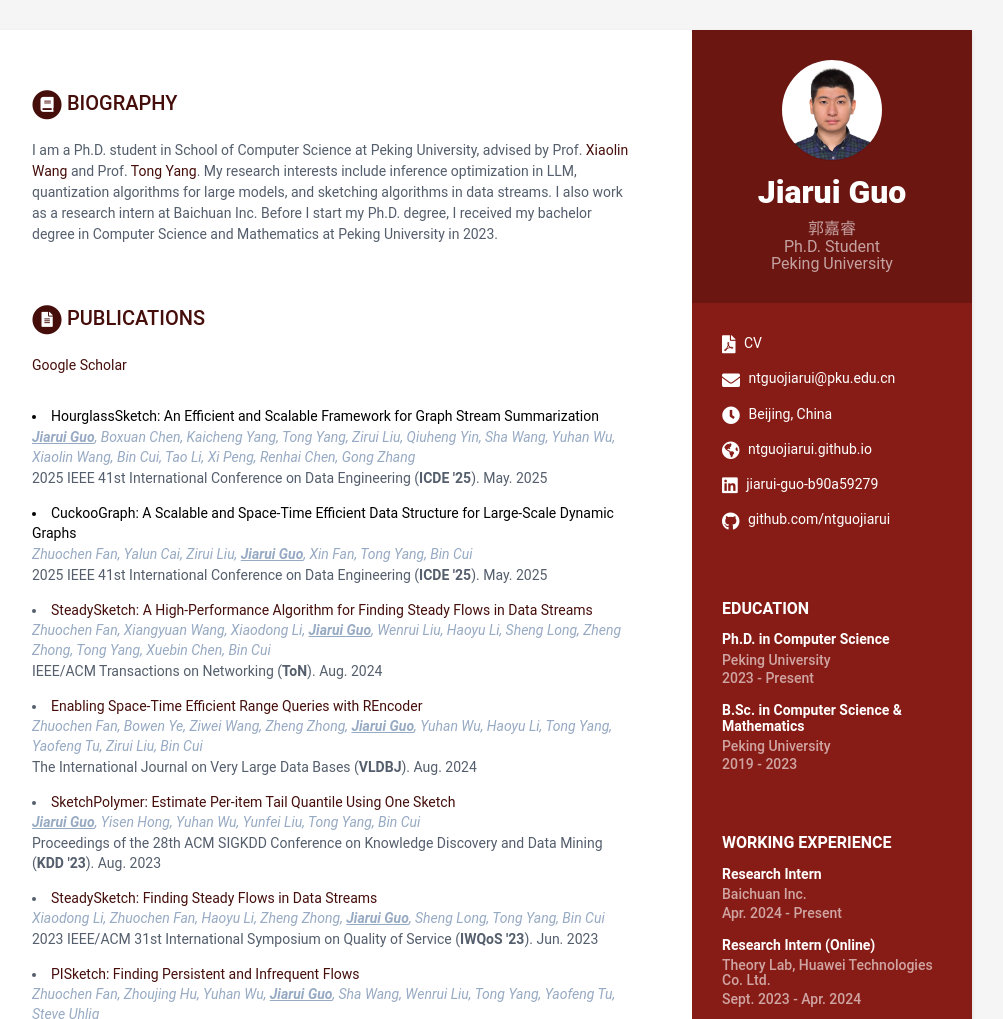
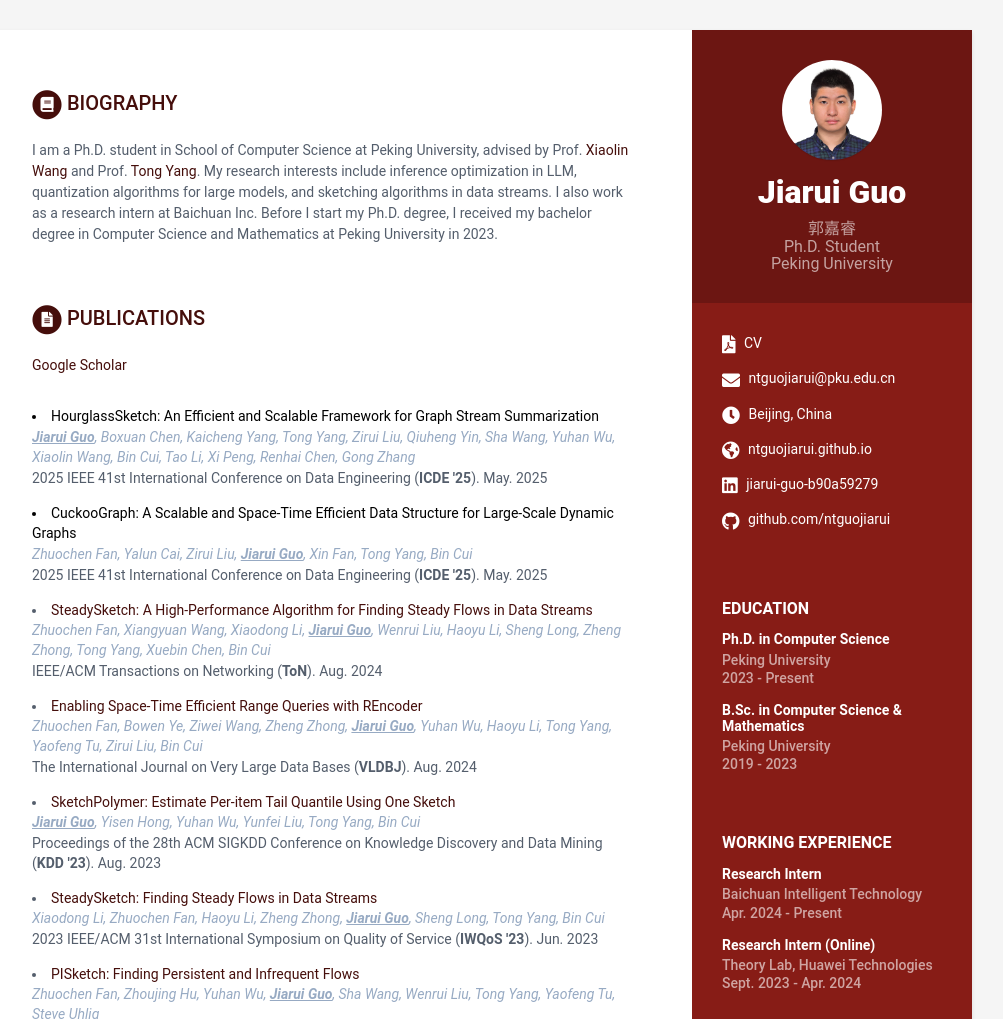
Before and after one commit to ntguojiarui/ntguojiarui.github.io, a Jekyll site: the page built from index.html, in a window 1280 px wide, cut to the strip 0-1019 px from the top of the page. Shown: the whole strip, without its empty margins (168-1171 px from the left). Built offline with Jekyll 4.4.1, drawn with Linux system fonts in a browser that asks for light colours.

Commit message:
add working experience

```diff
--- a/_data/data.yml
+++ b/_data/data.yml
@@ -102,10 +102,10 @@ publications:
 
 experiences:
     - role: Research Intern
-      company: Baichuan Inc.
+      company: Baichuan Intelligent Technology
       time: Apr. 2024 - Present
     - role: Research Intern (Online)
-      company: Theory Lab, Huawei Technologies Co. Ltd.
+      company: Theory Lab, Huawei Technologies
       time: Sept. 2023 - Apr. 2024
 
 
```
Also changed, not shown: 1 other file.
